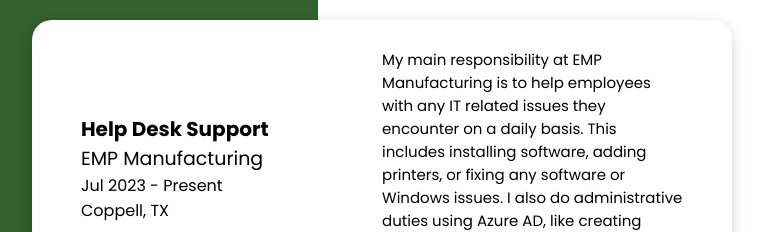
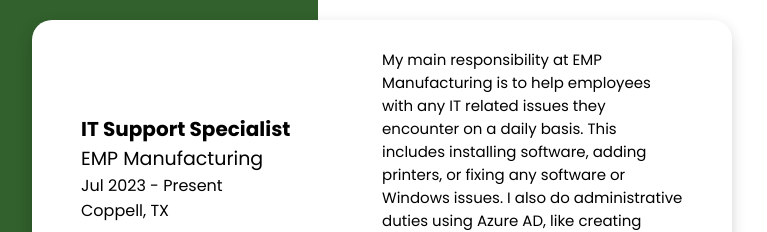
Before and after one commit to OzBirdog/Personal-Website, a React (Vite) app: page /#/resume in a window 1280 px wide. Shown: the part 1087-1319 px from the top of the page, without its empty margins (258-1025 px from the left). Built offline with nearby package versions, Linux system fonts and the light colour scheme.

Commit message:
Updated position

```diff
--- a/src/components/pages/Resume.jsx
+++ b/src/components/pages/Resume.jsx
@@ -94,7 +94,7 @@
             <div className="resume-box">
                 <div className="resume-box-left">
                     <div className="spacing"></div>
-                    <p className="position">Help Desk Support</p>
+                    <p className="position">IT Support Specialist</p>
                     <p className="date">EMP Manufacturing</p>
                     <p className="text">Jul 2023 - Present</p>
                     <p className="text">Coppell, TX</p>
```
